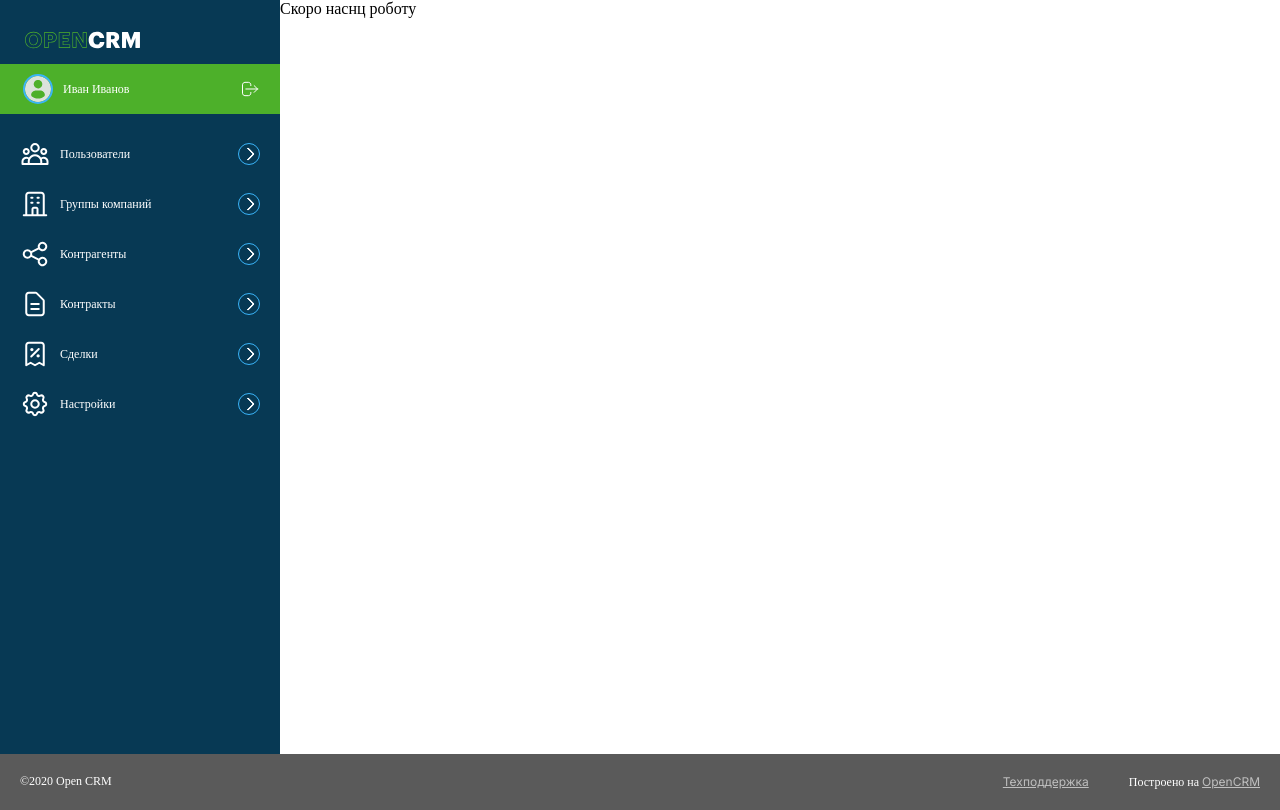
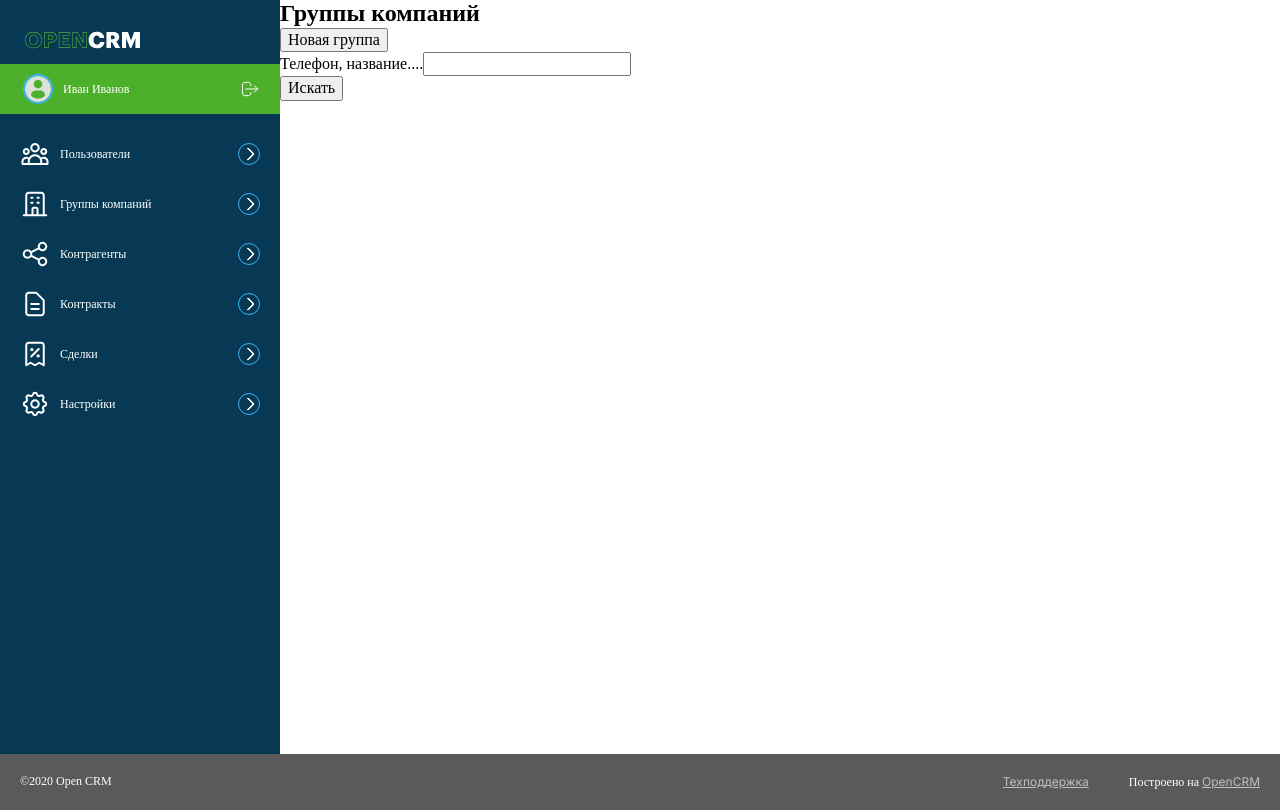
Before and after one commit to an1skat/OpenCrm, a React (Create React App) app: page /OpenCrm/groups in a window 1280 px wide. Built offline with nearby package versions, Linux system fonts and the light colour scheme; no server answers; a web font is replaced by a local one.

Commit message:
marking is done on %

```diff
--- a/src/pages/Groups.js
+++ b/src/pages/Groups.js
@@ -1,8 +1,19 @@
-import "../styles/style.css"
-import "../styles/groups.css"
+import "../styles/style.css";
+import "../styles/groups.css";
 const Groups = () => {
-    return (
-        <><p>Скоро наснц роботу</p></>
-    )
-}
+  return (
+      <>
+          <section class="group">
+      <h1 class="group-title">Группы компаний</h1>
+              <button class="group-btn" type="button">Новая группа</button>
+              <form class="form-group">
+      <label for="phone" class="form-label">
+        Телефон, название....
+        <input type="text" id="phone" name="phoen" class="form-input"></input>
+          </label></form>
+              <button class="search-btn" type="button">Искать</button>
+              </section>
+    </>
+  );
+};
 export default Groups;
```
